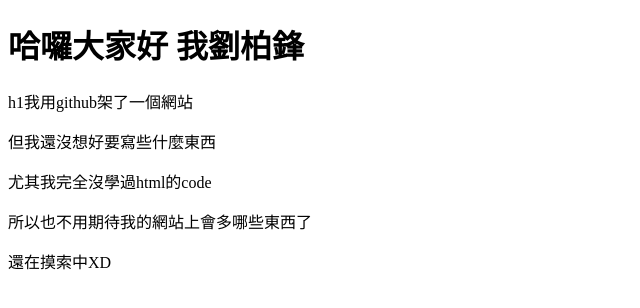
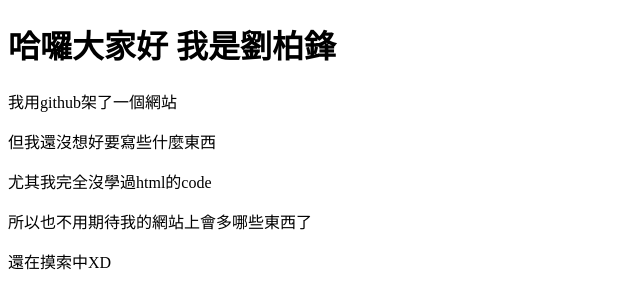
Before and after one commit to PofengLiu1022/pofeng1022.github.io, a plain HTML site: page index.html in a window 1280 px wide. Shown: the whole page, without its empty margins (0-640 px from the left). Drawn offline with Linux system fonts and the light colour scheme.

Commit message:
add index

```diff
--- a/index.html
+++ b/index.html
@@ -5,8 +5,8 @@
     <title>Pofeng's Website</title>
   </head>
   <body>
-    <h1>哈囉大家好 我劉柏鋒</h1>
-    <p>h1我用github架了一個網站</p>
+    <h1>哈囉大家好 我是劉柏鋒</h1>
+    <p>我用github架了一個網站</p>
     <p>但我還沒想好要寫些什麼東西</p>
     <p>尤其我完全沒學過html的code</p>
     <p>所以也不用期待我的網站上會多哪些東西了</p>
```
